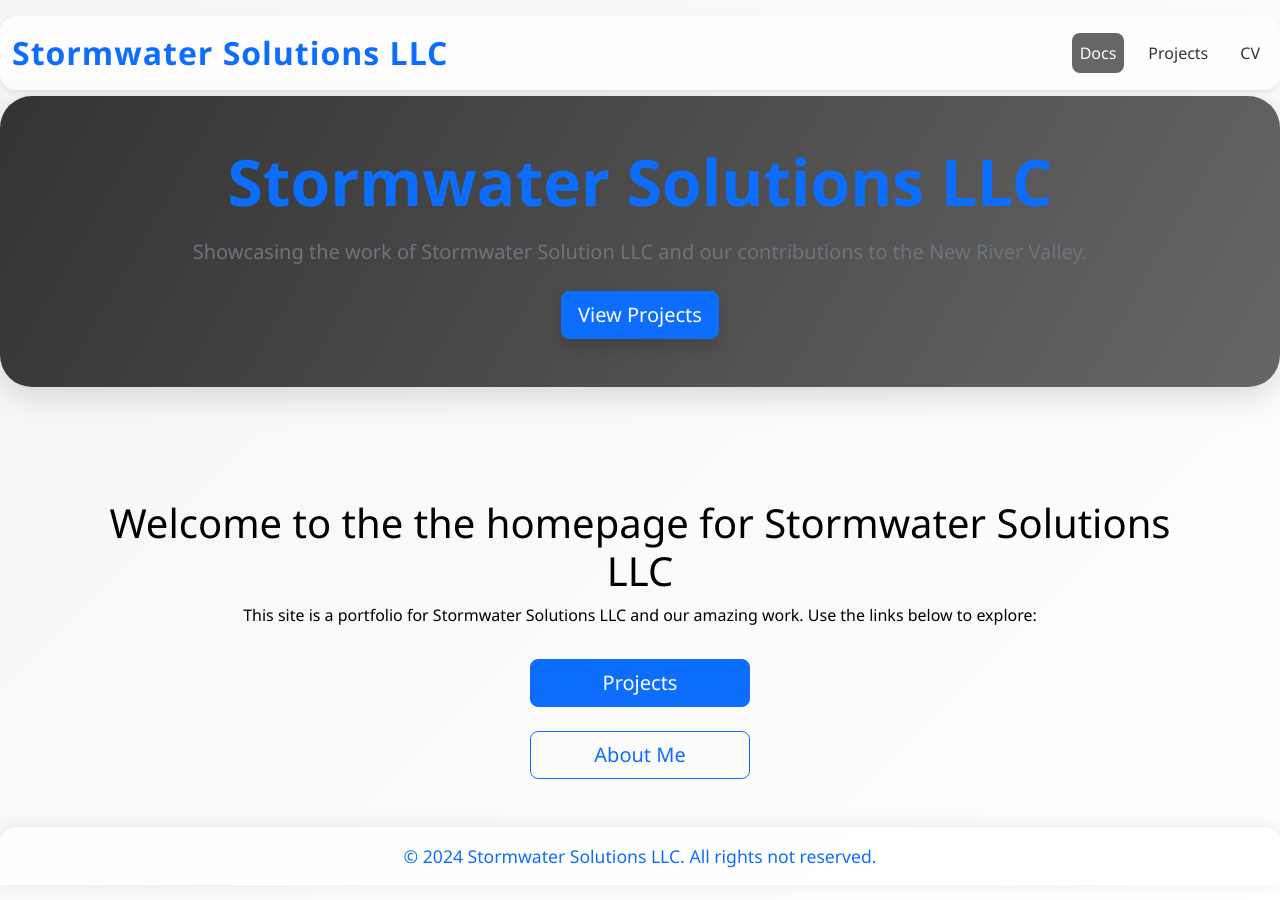
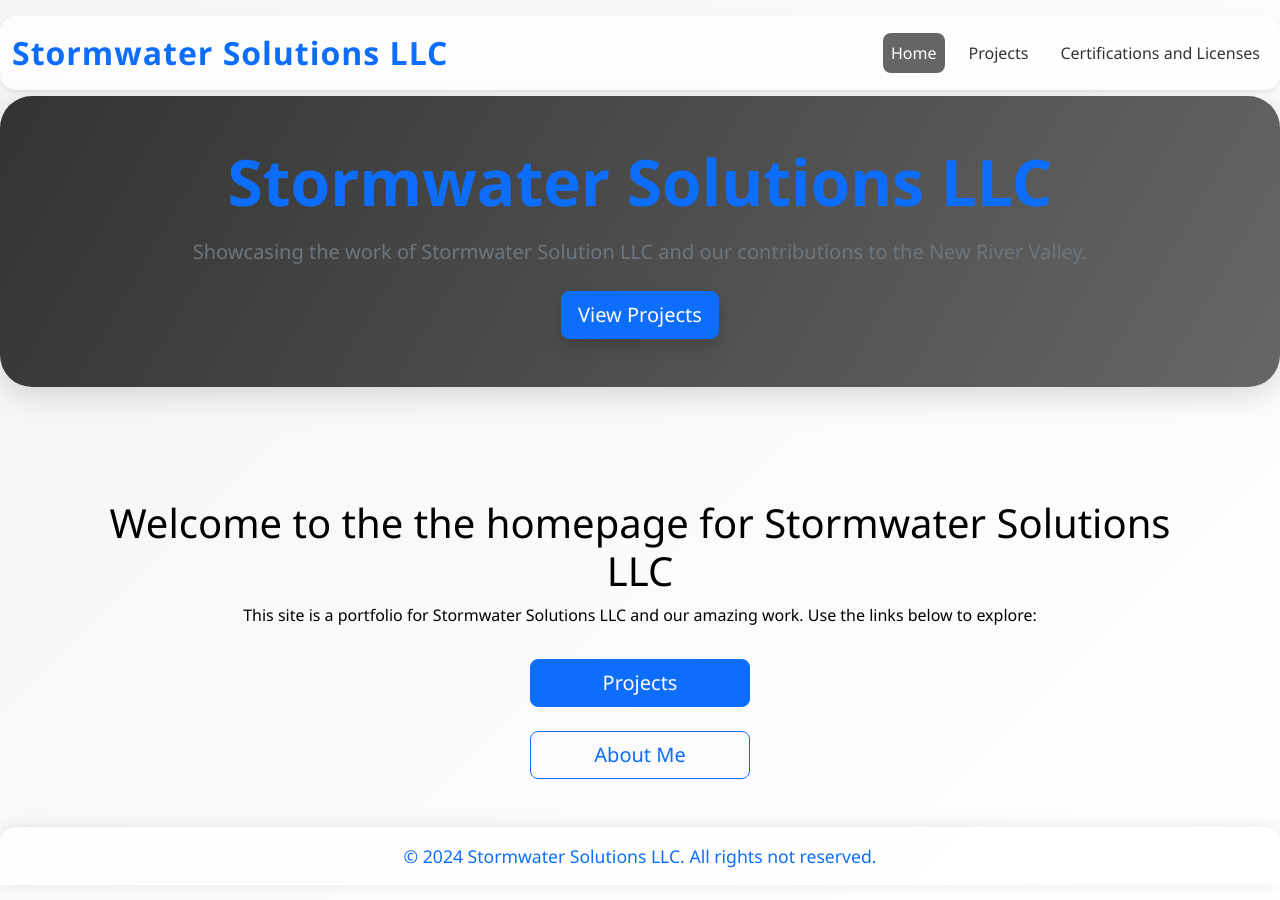
Before and after one commit to JonathanDistler/StormwaterSolutionsLLC, a Jekyll site: the page built from index.md, in a window 1280 px wide and 900 px high. Built offline with Jekyll 4.4.1, drawn with Linux system fonts in a browser that asks for light colours.

Commit message:
new tabs

```diff
--- a/_layouts/default.html
+++ b/_layouts/default.html
@@ -21,13 +21,13 @@
         <div class="collapse navbar-collapse" id="navbarNav">
           <ul class="navbar-nav ms-auto">
             <li class="nav-item">
-              <a class="nav-link {% if page.url == '/' %}active{% endif %}" href="{{ "/" | relative_url }}">Docs</a>
+              <a class="nav-link {% if page.url == '/' %}active{% endif %}" href="{{ "/" | relative_url }}">Home</a>
             </li>
             <li class="nav-item">
               <a class="nav-link {% if page.url == '/projects/' %}active{% endif %}" href="{{ "/projects/" | relative_url }}">Projects</a>
             </li>
             <li class="nav-item">
-              <a class="nav-link {% if page.url == '/cv/' %}active{% endif %}" href="{{ "/cv/" | relative_url }}">CV</a>
+              <a class="nav-link {% if page.url == '/cv/' %}active{% endif %}" href="{{ "/cv/" | relative_url }}">Certifications and Licenses</a>
             </li>
           </ul>
         </div>
--- a/index.md
+++ b/index.md
@@ -1,6 +1,6 @@
 ---
 layout: default
-title: Docs
+title: Home
 ---
 
 <div style="text-align: center; margin: 2rem 0;">
```
